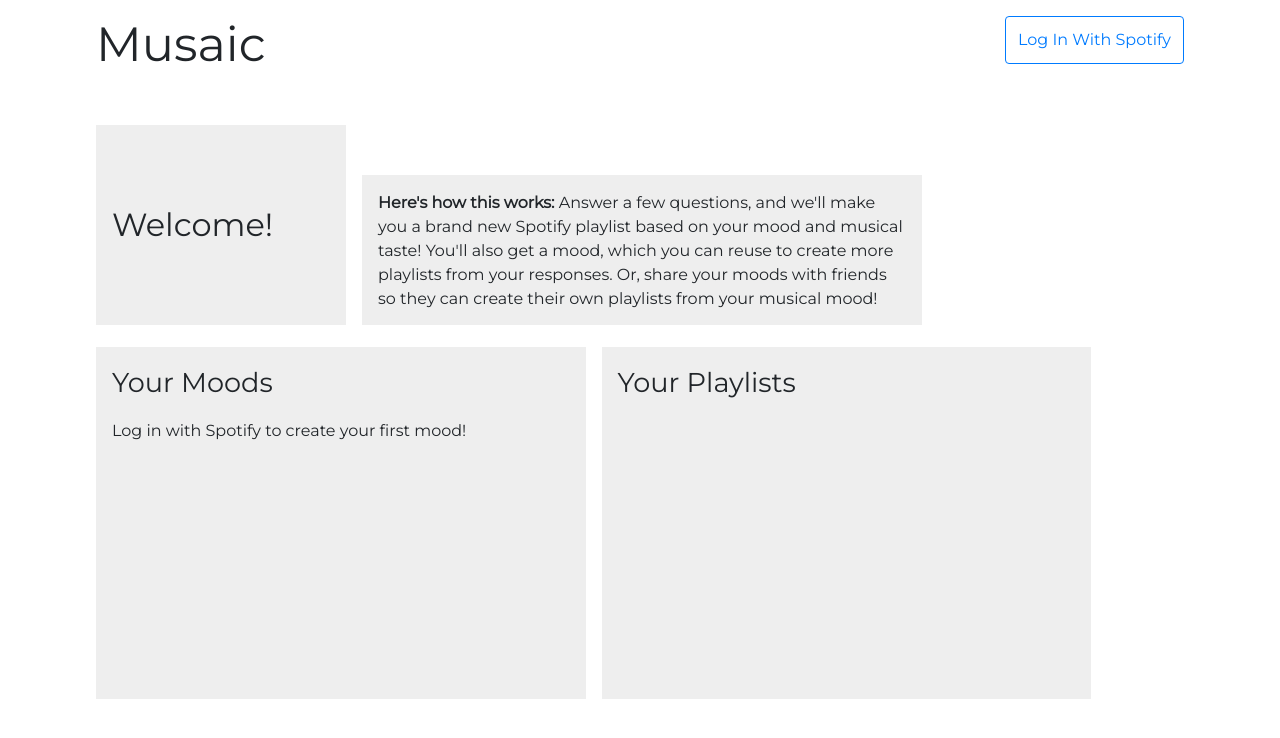
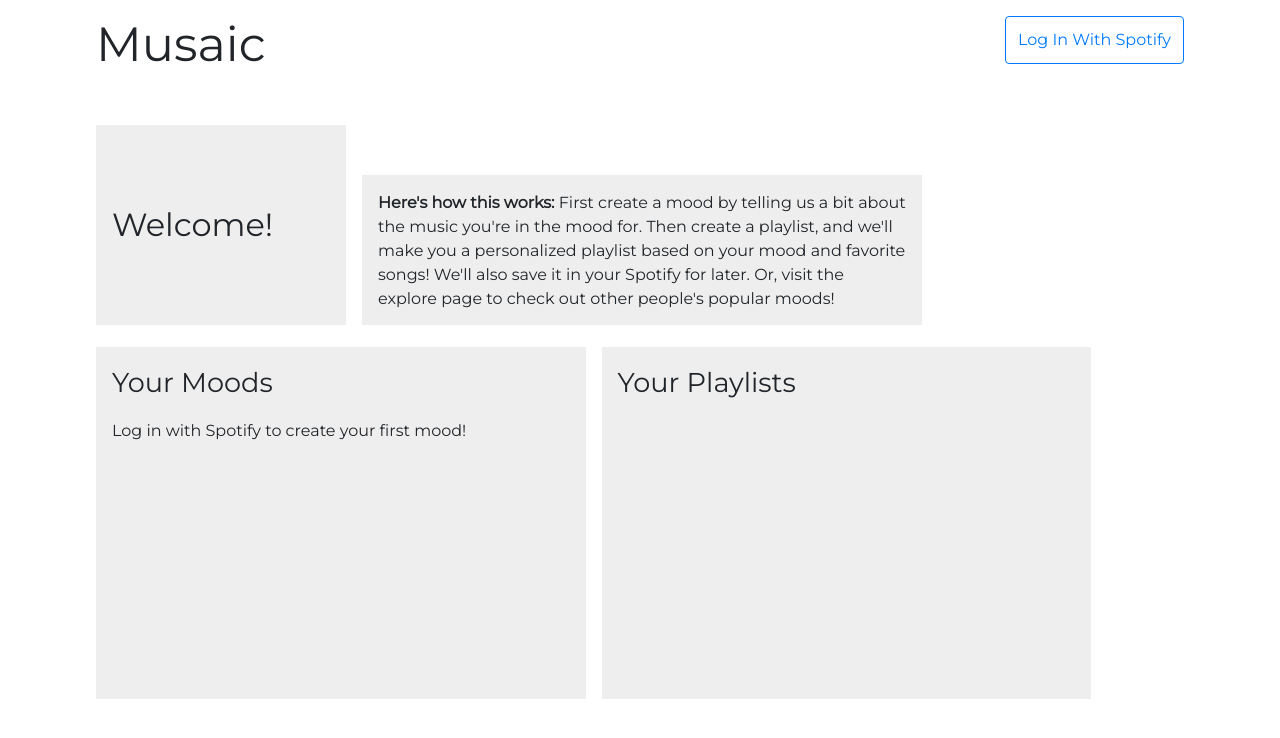
Before and after one commit to cs130-w21/18, a Next.js app: page / in a window 1280 px wide. Shown: the top 738 px of the page. Built offline with nearby package versions, Linux system fonts and the light colour scheme.

Commit message:
Update text
* Update home page message to reflect the final product
* Change questionnaire submission button to be clearer
* Fix overflow for long mood names

```diff
--- a/components/MoodListItem.js
+++ b/components/MoodListItem.js
@@ -2,9 +2,20 @@ import React from "react";
 import styles from "../styles/ListItem.module.css";
 
 const MoodListItem = (props) => {
+  let displayName =
+    props.name.length > 35
+      ? props.name.substring(0, 36).concat("...")
+      : props.name;
+
   return (
     <div className={styles.item} onClick={props.setOpen}>
-        <div className={`${styles.name} ${props.selected ? "font-weight-bold" : styles.link}`}>{props.name}</div>
+      <div
+        className={`${styles.name} ${
+          props.selected ? "font-weight-bold" : styles.link
+        }`}
+      >
+        {displayName}
+      </div>
     </div>
   );
 };
--- a/views/home.js
+++ b/views/home.js
@@ -103,12 +103,12 @@ const Home = (props) => {
             </div>
             <div className={`${styles.instructions_box} ${styles.box}`}>
               <p>
-                <b>Here's how this works:</b> Answer a few questions, and we'll
-                make you a brand new Spotify playlist based on your mood and
-                musical taste! You'll also get a mood, which you can reuse to
-                create more playlists from your responses. Or, share your moods
-                with friends so they can create their own playlists from your
-                musical mood!
+                <b>Here's how this works:</b> First create a mood by telling us
+                a bit about the music you're in the mood for. Then create a
+                playlist, and we'll make you a personalized playlist based on
+                your mood and favorite songs! We'll also save it in your Spotify
+                for later. Or, visit the explore page to check out other
+                people's popular moods!
               </p>
             </div>
           </div>
--- a/views/questionnaire.js
+++ b/views/questionnaire.js
@@ -136,7 +136,7 @@ const Questionnaire = (props) => {
           className={styles.getPlaylistBtn}
           onClick={() => props.submitResponses(responses)}
         >
-          Get my playlist!
+          Save my mood
         </Button>
       </div>
     </>
```
